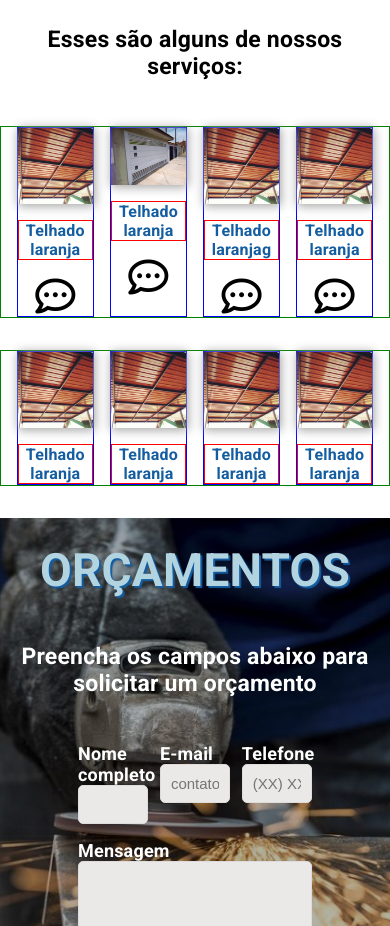
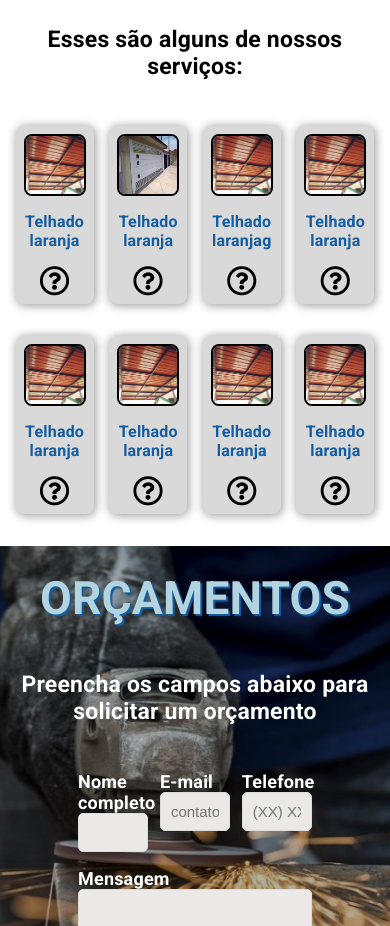
Before and after one commit to Thiago3011/Thiago3011.github.io, a plain HTML site: page index.html in a window 390 px wide. Shown: the part 960-1886 px from the top of the page. Drawn offline with Linux system fonts and the light colour scheme.

Commit message:
working in the style of projetc's sections photos

```diff
--- a/assets/styles/main.css
+++ b/assets/styles/main.css
@@ -36,26 +36,29 @@
     display: flex;
     width: 100%;
     justify-content: space-evenly;
-}
 
-.projetos-imagens-group1 img, .projetos-imagens-group2 img{
-    width: 100%;
-    box-shadow: 1px 1px 10px 1px rgb(161, 161, 161);
-}
-
-.projetos-imagens-group1 {
-    margin: 2em 0;
-}
-
-.projetos-imagens-group2 {
-    margin-bottom: 2em;
 }
 
 .img-text-group {
     display: grid;
-    grid-template-rows: 2fr auto;
+    grid-template-rows: 280px auto;
     gap: 16px;
-    width: 20%;
+    width: 22%;
+    background-color: var(--cor-secundaria);
+    box-shadow: 1px 1px 10px 1px rgb(161, 161, 161);
+    border-radius: 8px;
+    padding: 8px;
+}
+
+.img-text-group img{
+    width: 100%;
+    height: 100%;
+    border-radius: 8px;
+    border: black 2px solid;
+}
+
+.projetos-imagens-group1, .projetos-imagens-group2 {
+    margin: 2em 0;
 }
 
 .img-text-group h2 {
--- a/assets/styles/style-cel.css
+++ b/assets/styles/style-cel.css
@@ -14,7 +14,6 @@
     position: fixed;
     width: 100%;
     height: 100%;
-    border: solid 5px red;
     top: 0;
     background-color: rgba(0, 0, 0, 0.26);
     justify-content: center;
@@ -23,10 +22,8 @@
 
 .container {
   display: inline-block;
-  border: solid 5px blue;
   width: 80%;
   height: 90%;
-  background-color: rgb(255, 0, 0);
 }
 
   .titulo-section {
@@ -97,11 +94,12 @@
     display: flex;
     justify-content: space-between;
     align-items: center;
+    border-radius: 8px 8px 0 0;
   }
 
-  .menu-close-button i {
+  .menu-close-button i, .menu-close-button h1 {
     font-size: 40px;
-    margin-right: 15px;
+    margin: 0 15px;
   }
 
   .menu-links {
@@ -152,10 +150,9 @@
     visibility: hidden;
   }
 
-  .projetos-imagens-group1, .projetos-imagens-group2 {
-  border: green solid 1px;
-  }
-
+  .img-text-group {
+    width: 20%;
+}
 
   .projetos-imagens-group1 img, .projetos-imagens-group2 img{
     width: 100%;
@@ -164,13 +161,12 @@
 
   .img-text-group {
     display: flex;
-    border: blue solid 1px;
     flex-direction: column;
+    background-color: var(--cor-secundaria);
   }
 
   .img-text-group h2 {
     text-align: center;
-    border: red solid 1px;
     font-size: 100%;
     color: var(--cor-principal);
   }
@@ -179,16 +175,15 @@
     display: none;
   }
 
-  .far.fa-comment-dots {
+  .far.fa-question-circle {
     display: block;
-    font-size:40px;
+    font-size: 30px;
     text-align: center;
   }
 
   /* Menu flutuante para as descrições projetos*/
 
   .projetos-menu-group {
-    border: chartreuse solid 5px;
     width: 100%;
     height: 90%;
   }
--- a/assets/styles/style.css
+++ b/assets/styles/style.css
@@ -59,7 +59,8 @@ fieldset {
     color: black;
 }
 
-.nav-bar .fa-bars, .right-menu-content-cel, .far.fa-comment-dots {
+.nav-bar .fa-bars, .right-menu-content-cel, .far.fa-question-circle
+{
     display: none;
 }
 
--- a/index.html
+++ b/index.html
@@ -153,29 +153,32 @@
                 <div class="img-text-group">
                     <img src="assets/images/telhado-marron.jpg" alt="">
                     <h2>Telhado laranja</h2>
-                    <p>1111111É um modelo de Toldo Europeu, com Estrutura em Alumínio, Pintura Eletrostática, Manual ou Motorizado com Controle Remoto. Uma das facilidades dos Toldos Articulados, é a regulagem da caída, é único toldo que chega a até 12 mts (largura) 3.50 mts de avanço.</p>
-                    <i class="far fa-comment-dots" data-desc-button></i>
+                    <p>1111111É um modelo de m Estrutura em Alumínio, Pintura Eletrostática, Manual ou Motorizado com Controle Remoto. Uma das facilidades dos Toldos Articulados, é a regulagem da caída, é único toldo que chega a até 12 mts (largura) 3.50 mts de avanço.</p>
+                    <i class="far fa-question-circle" data-desc-button></i>
                 </div>
 
                 <div class="img-text-group">
                     <img src="assets/images/portao-automatico-instalado-em-sorocaba-zona-industrial-eden-600x450.jpg" alt="">
                     <h2>Telhado laranja</h2>
                     <p>22222222222É um modelo de Toldo Europeu, com Estrutura em Alumínio, Pintura Eletrostática, Manual ou Motorizado com Controle Remoto. Uma das facilidades dos Toldos Articulados, é a regulagem da caída, é único toldo que chega a até 12 mts (largura) 3.50 mts de avanço.</p>
-                    <i class="far fa-comment-dots" data-desc-button></i>
+                    <i class="far fa-question-circle" data-desc-button></i>
+
                 </div>
 
                 <div class="img-text-group">
                     <img src="assets/images/telhado-marron.jpg" alt="">
                     <h2>Telhado laranjag</h2>
                     <p>33333333333É um modelo de Toldo Europeu, com Estrutura em Alumínio, Pintura Eletrostática, Manual ou Motorizado com Controle Remoto. Uma das facilidades dos Toldos Articulados, é a regulagem da caída, é único toldo que chega a até 12 mts (largura) 3.50 mts de avanço.</p>
-                    <i class="far fa-comment-dots" data-desc-button></i>
+                    <i class="far fa-question-circle" data-desc-button></i>
+
                 </div>
 
                 <div class="img-text-group">
                     <img src="assets/images/telhado-marron.jpg" alt="">
                     <h2>Telhado laranja</h2>
                     <p>4444444444444É um modelo de Toldo Europeu, com Estrutura em Alumínio, Pintura Eletrostática, Manual ou Motorizado com Controle Remoto. Uma das facilidades dos Toldos Articulados, é a regulagem da caída, é único toldo que chega a até 12 mts (largura) 3.50 mts de avanço.</p>
-                    <i class="far fa-comment-dots" data-desc-button></i>
+                    <i class="far fa-question-circle" data-desc-button></i>
+
                 </div>
 
             </div>
@@ -186,6 +189,7 @@
                     <img src="assets/images/telhado-marron.jpg" alt="">
                     <h2>Telhado laranja</h2>
                     <p>É um modelo de Toldo Europeu, com Estrutura em Alumínio, Pintura Eletrostática, Manual ou Motorizado com Controle Remoto. Uma das facilidades dos Toldos Articulados, é a regulagem da caída, é único toldo que chega a até 12 mts (largura) 3.50 mts de avanço.</p>
+                    <i class="far fa-question-circle" data-desc-button></i>
 
                 </div>
 
@@ -193,6 +197,7 @@
                     <img src="assets/images/telhado-marron.jpg" alt="">
                     <h2>Telhado laranja</h2>
                     <p>É um modelo de Toldo Europeu, com Estrutura em Alumínio, Pintura Eletrostática, Manual ou Motorizado com Controle Remoto. Uma das facilidades dos Toldos Articulados, é a regulagem da caída, é único toldo que chega a até 12 mts (largura) 3.50 mts de avanço.</p>
+                    <i class="far fa-question-circle" data-desc-button></i>
 
                 </div>
 
@@ -200,13 +205,15 @@
                     <img src="assets/images/telhado-marron.jpg" alt="">
                     <h2>Telhado laranja</h2>
                     <p>É um modelo de Toldo Europeu, com Estrutura em Alumínio, Pintura Eletrostática, Manual ou Motorizado com Controle Remoto. Uma das facilidades dos Toldos Articulados, é a regulagem da caída, é único toldo que chega a até 12 mts (largura) 3.50 mts de avanço.</p>
+                    <i class="far fa-question-circle" data-desc-button></i>
 
                 </div>
 
                 <div class="img-text-group">
                     <img src="assets/images/telhado-marron.jpg" alt="">
                     <h2>Telhado laranja</h2>
-                    <p>É um modelo de Toldo Europeu, com Estrutura em Alumínio, Pintura Eletrostática, Manual ou Motorizado com Controle Remoto. Uma das facilidades dos Toldos Articulados, é a regulagem da caída, é único toldo que chega a até 12 mts (largura) 3.50 mts de avanço.</p>
+                    <p>6786786788É um modelo de Toldo Europeu, com Estrutura em Alumínio, Pintura Eletrostática, Manual ou Motorizado com Controle Remoto. Uma das facilidades dos Toldos Articulados, é a regulagem da caída, é único toldo que chega a até 12 mts (largura) 3.50 mts de avanço.</p>
+                    <i class="far fa-question-circle" data-desc-button></i>
 
                 </div>
 
--- a/lib/script.js
+++ b/lib/script.js
@@ -31,6 +31,7 @@ const appendElements = (element) => {
     elementClone.classList.add('projetos-menu-group')
     elementClone.removeChild(elementClone.lastElementChild)
     elementClone.lastElementChild.style.display = 'block'
+    elementClone.style.borderRadius = '0 0 8px 8px'
     container.appendChild(elementClone)
 
 }
```
